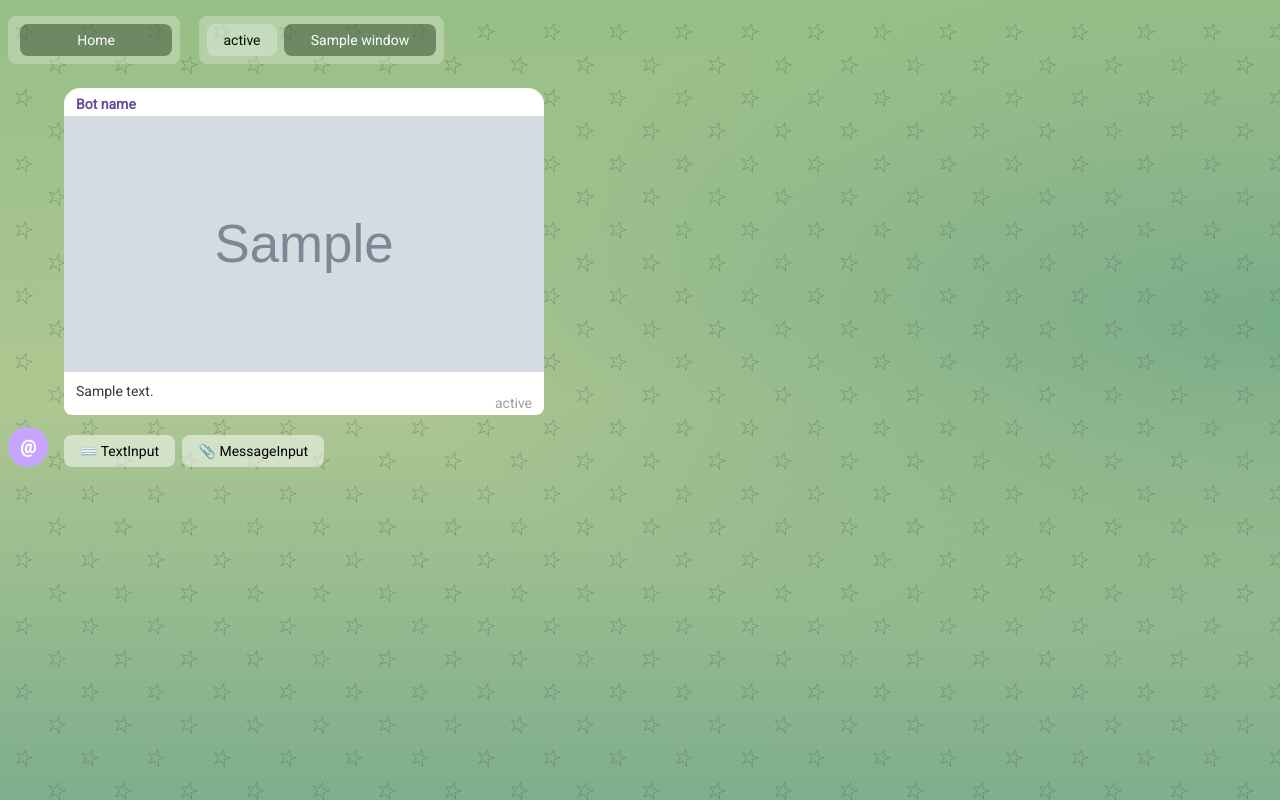
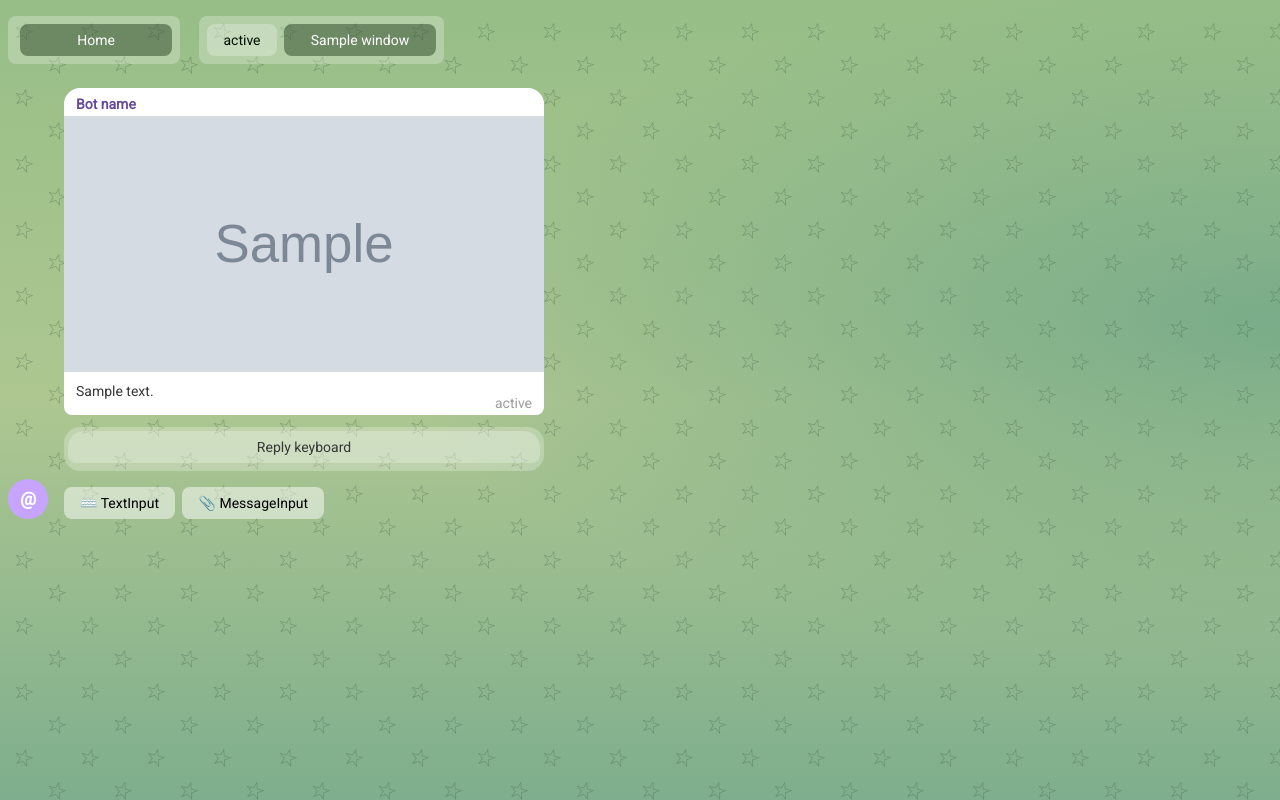
Before and after one commit to Tishka17/aiogram_dialog, a Python web app: template src/aiogram_dialog/tools/templates/message.html in a window 1280 px wide, after a click that opens the changed part. Run offline with Jinja, Linux system fonts and the light colour scheme; the template is opened without the code that fills it: most values are stand-ins (such as "Sample title", 1, 10 or a date in 2020); grey boxes marked "Sample" are stand-in pictures.

Commit message:
visual style for reply keyboard preview

```diff
--- a/src/aiogram_dialog/tools/templates/message.html
+++ b/src/aiogram_dialog/tools/templates/message.html
@@ -113,6 +113,21 @@
         }
 
         .keyboard {
+        }
+        .reply-keyboard {
+            background-color: rgba(255, 255, 255, 0.25);
+            padding: 4px;
+            margin-top: 8px;
+            border-radius: 16px;
+        }
+        .reply-keyboard .title {
+            background-color: rgba(255, 255, 255, 0.25);
+            padding: 8px;
+            text-align: center;
+            border-top-left-radius: 16px;
+            border-top-right-radius: 16px;
+            border-bottom-left-radius: 8px;
+            border-bottom-right-radius: 8px;
         }
 
         .keyboard-row {
@@ -239,6 +254,19 @@
                     {% endfor %}
                 </div>
             {% endif %}
+            {% if window.reply_keyboard %}
+                <div class="reply-keyboard bottom">
+                    <div class="title">Reply keyboard</div>
+                    {% for row in window.reply_keyboard %}
+                        <div class="keyboard-row">
+                            {% for button in row %}
+                                <a href="#{{ button.state }}"
+                                   class="keyboard-button">{{ button.title }}</a>
+                            {% endfor %}
+                        </div>
+                    {% endfor %}
+                </div>
+            {% endif %}
             <div class="inputs">
                 {% if window.text_input %}
                     <a href="#{{ window.text_input.state }}"
```
Also changed, not shown: src/aiogram_dialog/tools/preview.py (+6 -1 lines).
